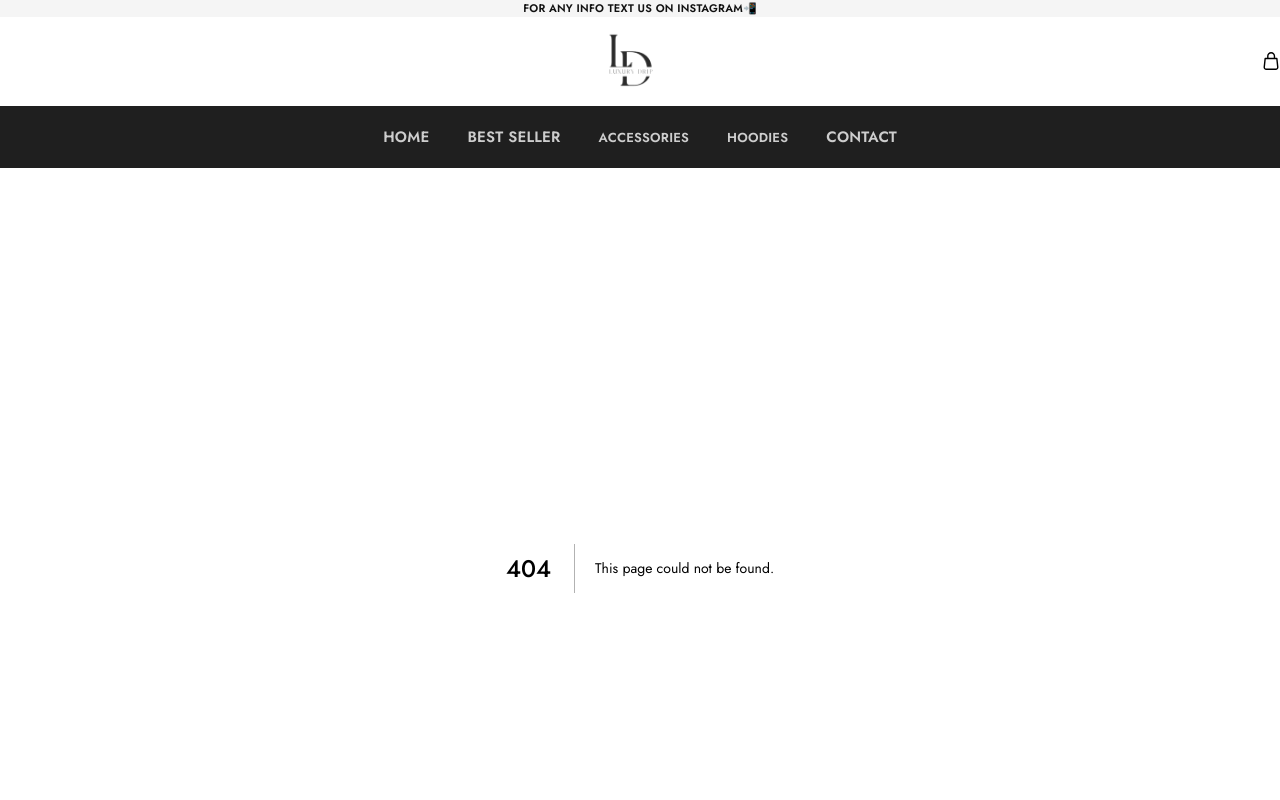
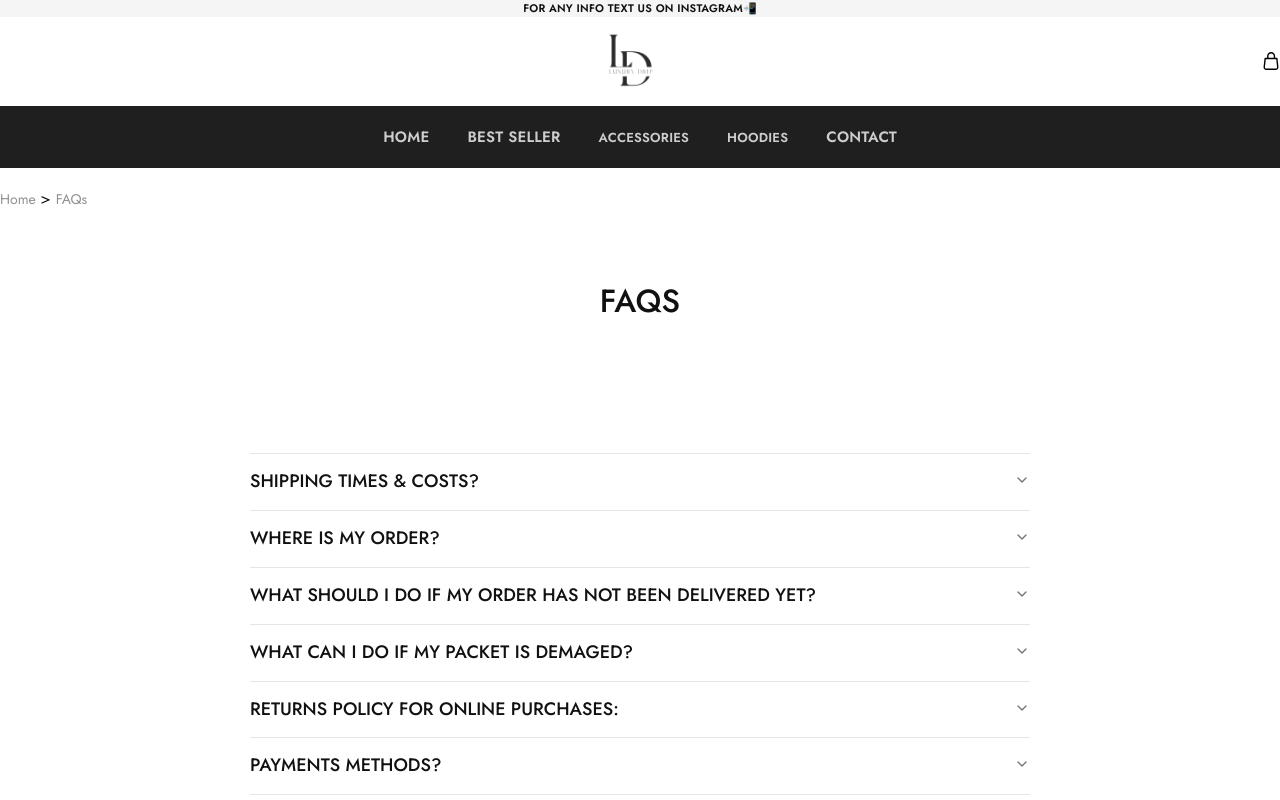
Before and after one commit to shawon111/luxury-drip, a Next.js app: page /faqs in a window 1280 px wide. Before the commit this address had no page. Shown: the top 800 px of the page. Built offline with nearby package versions, Linux system fonts and the light colour scheme.

Commit message:
faq page

```diff
--- a/package.json
+++ b/package.json
@@ -9,6 +9,7 @@
     "lint": "next lint"
   },
   "dependencies": {
+    "@radix-ui/react-accordion": "^1.2.11",
     "@radix-ui/react-select": "^2.2.4",
     "@radix-ui/react-slot": "^1.2.2",
     "class-variance-authority": "^0.7.1",
--- /dev/null
+++ b/src/app/faqs/page.jsx
@@ -0,0 +1,17 @@
+import FaqList from '@/components/faqs/FaqList';
+import BreadCrumb from '@/components/layout/BreadCrumb';
+import React from 'react';
+
+const Faqs = () => {
+    return (
+        <div className='pb-[50px]'>
+            <BreadCrumb pageName="FAQs" />
+            <section>
+                <h1 className='text-[32px] font-[500] leading-[1.33em] text-[#111111] uppercase py-[50px] text-center'>FAQs</h1>
+            </section>
+            <FaqList />
+        </div>
+    );
+};
+
+export default Faqs;
--- /dev/null
+++ b/src/components/faqs/FaqList.jsx
@@ -0,0 +1,59 @@
+import {
+    Accordion,
+    AccordionContent,
+    AccordionItem,
+    AccordionTrigger,
+} from "@/components/ui/accordion"
+
+const FaqList = () => {
+    return (
+        <section className='py-[80px]'>
+            <div className="max-w-full lg:max-w-[800px] mx-auto px-[10px]">
+                <Accordion type="single" collapsible className="w-full">
+                    <AccordionItem className="border-t border-[#e5e5e5]" value="item-1">
+                        <AccordionTrigger className="text-[#111111] text-[18px] leading-[1.33em] font-[500] uppercase cursor-pointer hover:no-underline">SHIPPING TIMES & COSTS?</AccordionTrigger>
+                        <AccordionContent className="text-base leading-[1.5em] text-[#525252] cursor-pointer">
+                            We offer express shipping for 9.99€.
+                            <br />
+                            The orders arrive within 7-20 business days(there may be some delays caused by the customs).
+                        </AccordionContent>
+                    </AccordionItem>
+                    <AccordionItem value="item-1">
+                        <AccordionTrigger className="text-[#111111] text-[18px] leading-[1.33em] font-[500] uppercase cursor-pointer hover:no-underline">WHERE IS MY ORDER?</AccordionTrigger>
+                        <AccordionContent className="text-base leading-[1.5em] text-[#525252] cursor-pointer">
+                            After 2-4 days you will receive an email with the TRACKING NUMBER.
+                        </AccordionContent>
+                    </AccordionItem>
+                    <AccordionItem value="item-1">
+                        <AccordionTrigger className="text-[#111111] text-[18px] leading-[1.33em] font-[500] uppercase cursor-pointer hover:no-underline">WHAT SHOULD I DO IF MY ORDER HAS NOT BEEN DELIVERED YET?</AccordionTrigger>
+                        <AccordionContent className="text-base leading-[1.5em] text-[#525252] cursor-pointer">
+                            In the case of a missed delivery please contact DHL and contact us through the section “CONTACT US”
+                        </AccordionContent>
+                    </AccordionItem>
+                    <AccordionItem value="item-1">
+                        <AccordionTrigger className="text-[#111111] text-[18px] leading-[1.33em] font-[500] uppercase cursor-pointer hover:no-underline">WHAT CAN I DO IF MY PACKET IS DEMAGED?</AccordionTrigger>
+                        <AccordionContent className="text-base leading-[1.5em] text-[#525252] cursor-pointer">
+                            Contact us through the section “CONTACT US”.
+                        </AccordionContent>
+                    </AccordionItem>
+                    <AccordionItem value="item-1">
+                        <AccordionTrigger className="text-[#111111] text-[18px] leading-[1.33em] font-[500] uppercase cursor-pointer hover:no-underline">RETURNS POLICY FOR ONLINE PURCHASES:</AccordionTrigger>
+                        <AccordionContent className="text-base leading-[1.5em] text-[#525252] cursor-pointer">
+                            If your item is eligible for return, you have 15 days from the date you received your order.
+                            <br />
+                            Contact Us through the section “CONTACT US” to return your order.
+                        </AccordionContent>
+                    </AccordionItem>
+                    <AccordionItem className="border-b! border-[#e5e5e5]" value="item-1">
+                        <AccordionTrigger className="text-[#111111] text-[18px] leading-[1.33em] font-[500] uppercase cursor-pointer hover:no-underline">PAYMENTS METHODS?</AccordionTrigger>
+                        <AccordionContent className="text-base leading-[1.5em] text-[#525252] cursor-pointer">
+                            Credit Card : Visa, MasterCard, American Express.
+                        </AccordionContent>
+                    </AccordionItem>
+                </Accordion>
+            </div>
+        </section>
+    );
+};
+
+export default FaqList;
--- /dev/null
+++ b/src/components/layout/BreadCrumb.jsx
@@ -0,0 +1,15 @@
+import Link from "next/link";
+
+const BreadCrumb = ({pageName}) => {
+    return (
+        <div className='py-[19px]'>
+            <div className="max-w-full lg:max-w-[1170] mx-auto">
+                <p>
+                    <Link className='text-[14px] text-[#909090]' href="/">Home</Link> &gt; <span className='text-[14px] text-[#909090]'>{pageName}</span>
+                </p>
+            </div>
+        </div>
+    );
+};
+
+export default BreadCrumb;
--- a/src/components/layout/Footer.jsx
+++ b/src/components/layout/Footer.jsx
@@ -1,4 +1,5 @@
 import Image from "next/image";
+import Link from "next/link";
 import { FaWhatsapp } from "react-icons/fa6";
 
 const Footer = () => {
@@ -43,12 +44,12 @@ const Footer = () => {
                                 <div className="col-span-1">
                                     <h3 className="text-[13px] font-[500] text-[#fff] uppercase mb-[27px]">Shop</h3>
                                     <ul className="text-[13px] font-[400] text-[#fff]">
-                                        <li className="mb-[10px] text-base text-[#ffffffc9]"><a href="#">FAQ's</a></li>
-                                        <li className="mb-[10px] text-base text-[#ffffffc9]"><a href="#">Terms & Conditions</a></li>
-                                        <li className="mb-[10px] text-base text-[#ffffffc9]"><a href="#">Privacy Policy</a></li>
-                                        <li className="mb-[10px] text-base text-[#ffffffc9]"><a href="#">Shipping Policy</a></li>
-                                        <li className="mb-[10px] text-base text-[#ffffffc9]"><a href="#">Refund Policy</a></li>
-                                        <li className="mb-[10px] text-base text-[#ffffffc9]"><a href="#">Cash on Delivery Policy</a></li>
+                                        <li className="mb-[10px] text-base text-[#ffffffc9]"><Link href="/faqs">FAQ's</Link></li>
+                                        <li className="mb-[10px] text-base text-[#ffffffc9]"><Link href="#">Terms & Conditions</Link></li>
+                                        <li className="mb-[10px] text-base text-[#ffffffc9]"><Link href="#">Privacy Policy</Link></li>
+                                        <li className="mb-[10px] text-base text-[#ffffffc9]"><Link href="#">Shipping Policy</Link></li>
+                                        <li className="mb-[10px] text-base text-[#ffffffc9]"><Link href="#">Refund Policy</Link></li>
+                                        <li className="mb-[10px] text-base text-[#ffffffc9]"><Link href="#">Cash on Delivery Policy</Link></li>
                                     </ul>
                                 </div>
                                 <div className="col-span-1"></div>
--- /dev/null
+++ b/src/components/ui/accordion.jsx
@@ -0,0 +1,64 @@
+"use client"
+
+import * as React from "react"
+import * as AccordionPrimitive from "@radix-ui/react-accordion"
+import { ChevronDownIcon } from "lucide-react"
+
+import { cn } from "@/lib/utils"
+
+function Accordion({
+  ...props
+}) {
+  return <AccordionPrimitive.Root data-slot="accordion" {...props} />;
+}
+
+function AccordionItem({
+  className,
+  ...props
+}) {
+  return (
+    (<AccordionPrimitive.Item
+      data-slot="accordion-item"
+      className={cn("border-b last:border-b-0", className)}
+      {...props} />)
+  );
+}
+
+function AccordionTrigger({
+  className,
+  children,
+  ...props
+}) {
+  return (
+    (<AccordionPrimitive.Header className="flex">
+      <AccordionPrimitive.Trigger
+        data-slot="accordion-trigger"
+        className={cn(
+          "focus-visible:border-ring focus-visible:ring-ring/50 flex flex-1 items-start justify-between gap-4 rounded-md py-4 text-left text-sm font-medium transition-all outline-none hover:underline focus-visible:ring-[3px] disabled:pointer-events-none disabled:opacity-50 [&[data-state=open]>svg]:rotate-180",
+          className
+        )}
+        {...props}>
+        {children}
+        <ChevronDownIcon
+          className="text-muted-foreground pointer-events-none size-4 shrink-0 translate-y-0.5 transition-transform duration-200" />
+      </AccordionPrimitive.Trigger>
+    </AccordionPrimitive.Header>)
+  );
+}
+
+function AccordionContent({
+  className,
+  children,
+  ...props
+}) {
+  return (
+    (<AccordionPrimitive.Content
+      data-slot="accordion-content"
+      className="data-[state=closed]:animate-accordion-up data-[state=open]:animate-accordion-down overflow-hidden text-sm"
+      {...props}>
+      <div className={cn("pt-0 pb-4", className)}>{children}</div>
+    </AccordionPrimitive.Content>)
+  );
+}
+
+export { Accordion, AccordionItem, AccordionTrigger, AccordionContent }
```
Also changed, not shown: 1 other file (tests, documents, lock files or other folders).
